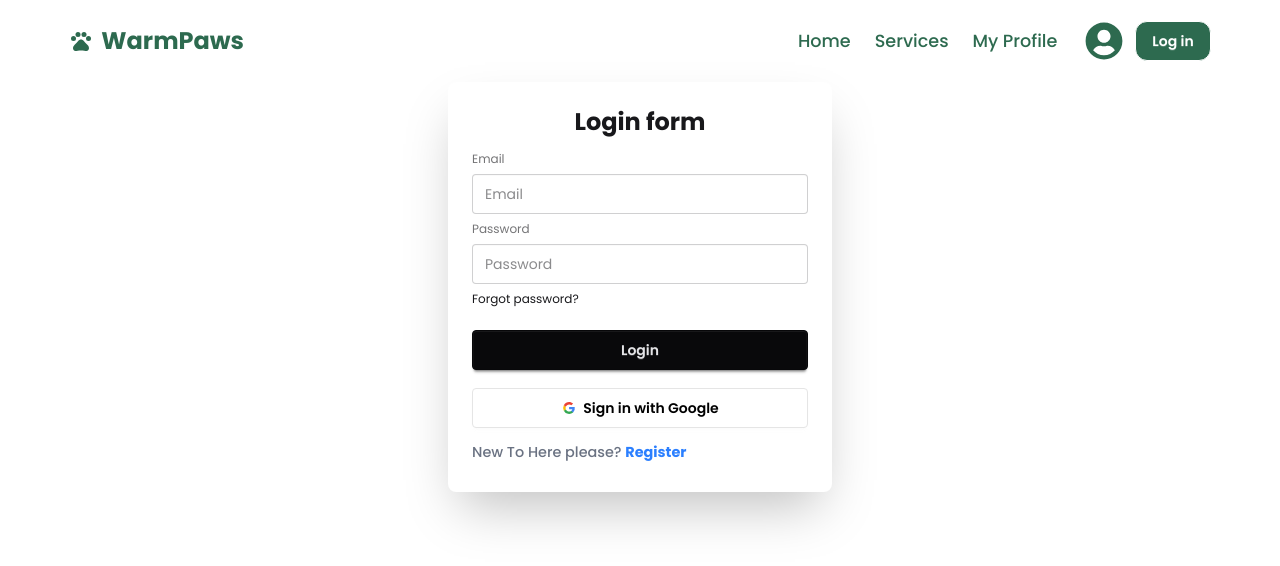
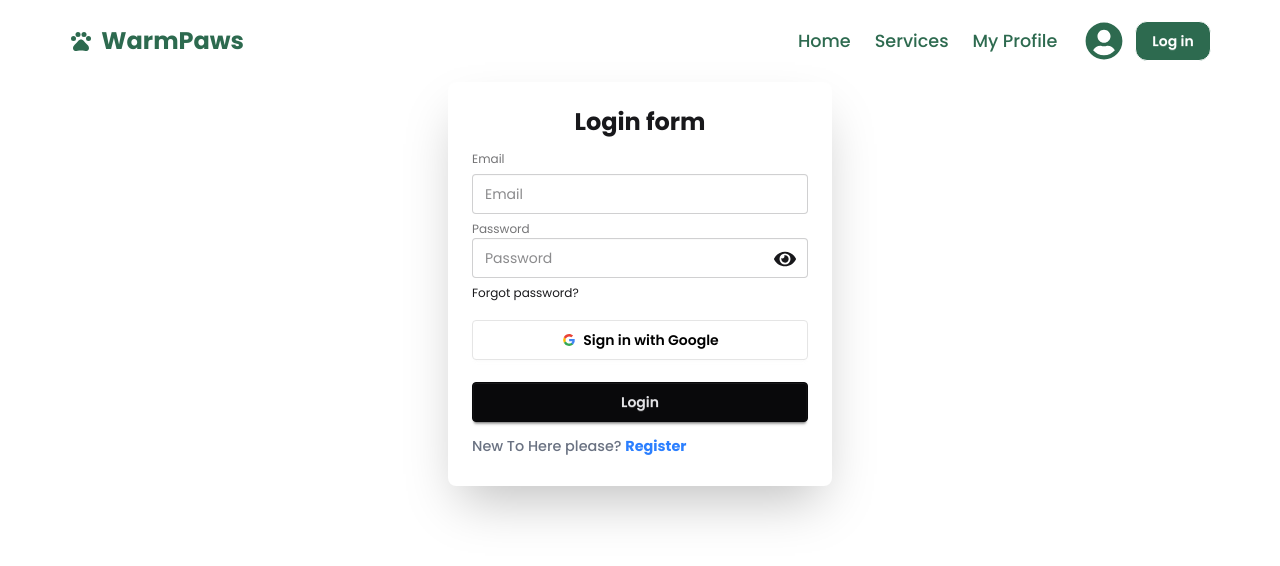
Before and after one commit to Rakibstack/WarmPaws-petcare-service, a React (Vite) app: page /auth/login in a window 1280 px wide. Shown: the top 566 px of the page. Built offline with nearby package versions, Linux system fonts and the light colour scheme; no server answers.

Commit message:
added forgot password functionality

```diff
--- /dev/null
+++ b/src/Component/Auth/Forgotpassword.jsx
@@ -0,0 +1,52 @@
+import { sendPasswordResetEmail } from 'firebase/auth';
+import React, { useEffect, useState } from 'react';
+import { useLocation, useNavigate } from 'react-router';
+import { auth } from '../../firebase/firebase.config';
+
+const Forgotpassword = () => {
+
+    const location = useLocation();
+    const navigate = useNavigate();
+    const [email,setemail] = useState('');
+    const [error,seterror] = useState();
+
+     useEffect(() => {
+        seterror('')
+        if(location.state?.email){
+            setemail(location.state.email);
+        }
+     },[location.state])
+
+     const HandleReset = (e) => {
+      e.preventDefault();
+      sendPasswordResetEmail(auth,email)
+      .then(()=> {
+         window.open("https://mail.google.com", "_blank");
+      })
+      .catch(() => {
+       seterror('Please check the email address.');
+
+      })
+
+
+     }
+    return (
+        <div className='w-11/12 mx-auto px-2 mt-5'>
+          <div className="card bg-base-100 w-full mx-auto max-w-sm  shadow-2xl">
+      <form onSubmit={HandleReset} className="card-body">
+        <fieldset className="fieldset">
+          <label className="label">Email</label>
+          <input type="email"
+          value={email}
+          onChange={(e) => setemail(e.target.value) }
+           className="input w-full" placeholder="Email" />
+           {error && <p className='text-red-500 font-medium mt-2'>{error}</p>}
+          <button className="btn bg-gradient-to-r from-pink-500 to-indigo-500 text-white mt-4">Reset Password</button>
+        </fieldset>
+      </form>
+    </div>
+        </div>
+    );
+};
+
+export default Forgotpassword;
--- a/src/Component/Auth/Login.jsx
+++ b/src/Component/Auth/Login.jsx
@@ -1,23 +1,32 @@
-import React, { use, useState } from 'react';
+import React, { use, useEffect, useState } from 'react';
 import { Link, useLocation, useNavigate } from 'react-router';
 import { Authcontext } from '../Authprovider/Authprovider';
-import { GoogleAuthProvider } from 'firebase/auth';
+import { GoogleAuthProvider,  } from 'firebase/auth';
+import { FaEye, FaEyeSlash } from 'react-icons/fa';
+import toast, { Toaster } from 'react-hot-toast';
 
 const provider = new GoogleAuthProvider();
 
 const Login = () => {
     const {loginuser,Loginpopup} = use(Authcontext);
     const [error,seterror] = useState();
+    const [showpass,setshowpass] = useState(false);
+     const [email,setemail] = useState('')
     const location = useLocation();
     const navigate = useNavigate();
 
+    useEffect(() => {
+         seterror('');
+    },[])
+
      const Handlegoogle = () => {
-        Loginpopup(provider)
+
+       Loginpopup(provider)
         .then(result => {
             console.log(result);
             navigate(`${location.state ? location.state : '/'}`)
         })
-        .caches(error => {
+        .catch(error => {
             seterror(error);
         })
      }
@@ -39,6 +48,15 @@ const Login = () => {
      })
 
     }
+         const Handleshowpass = (e) => {
+         e.preventDefault();
+         setshowpass(!showpass);
+      }
+      const Handleforgotpass = () => {
+        navigate('/auth/forgotpassword',{state:{email}})
+
+      }
+
 
     return (
         <div>
@@ -47,18 +65,30 @@ const Login = () => {
                     <h2 className='text-center font-bold text-2xl'>Login form</h2>
                     <fieldset className="fieldset">
                         <label className="label">Email</label>
-                        <input type="email" name='email' required className="input w-full" placeholder="Email" />
+                        <input type="email"
+                         value={email}
+                         onChange={(e) => setemail(e.target.value)}
+                        name='email' required className="input w-full" placeholder="Email" />
+
+                       <div className='relative'>
                         <label className="label">Password</label>
-                        <input type="password" name='password' required className="input w-full" placeholder="Password" />
-                        <div><a className="link link-hover">Forgot password?</a></div>
+                         <input type={showpass ? 'text' : "password"}
+                          name='password'
+                           required className="input w-full" placeholder="Password" />
+                         <button onClick={Handleshowpass} className='absolute   top-7 right-3'>{showpass ? <FaEyeSlash size={21}/> : <FaEye size={22} />}</button>
+                       </div>
+
+                        <div>  <Toaster />
+                        <a onClick={Handleforgotpass} className="link link-hover">Forgot password?</a></div>
                         {error && <p className='text-red-500 font-medium mt-2'>{error}</p>}
-                        <button className="btn btn-neutral mt-4">Login</button>
-                        <div>
+                         <div>
                             <button onClick={Handlegoogle} className="btn mt-3 w-full bg-white text-black border-[#e5e5e5]">
                             <svg aria-label="Google logo" width="16" height="16" xmlns="http://www.w3.org/2000/svg" viewBox="0 0 512 512"><g><path d="m0 0H512V512H0" fill="#fff"></path><path fill="#34a853" d="M153 292c30 82 118 95 171 60h62v48A192 192 0 0190 341"></path><path fill="#4285f4" d="m386 400a140 175 0 0053-179H260v74h102q-7 37-38 57"></path><path fill="#fbbc02" d="m90 341a208 200 0 010-171l63 49q-12 37 0 73"></path><path fill="#ea4335" d="m153 219c22-69 116-109 179-50l55-54c-78-75-230-72-297 55"></path></g></svg>
                             Sign in with Google
                         </button>
                         </div>
+                        <button className="btn btn-neutral mt-4">Login</button>
+
                         <p className='mt-2 font-medium text-[0.9rem] text-gray-500'>New To Here please? <Link state={location.state} to='/auth/register' className='text-blue-500 font-bold'>Register</Link> </p>
                     </fieldset>
                 </form>
--- a/src/Component/Auth/Register.jsx
+++ b/src/Component/Auth/Register.jsx
@@ -1,7 +1,8 @@
 import { Link, useLocation, useNavigate } from 'react-router';
 import { Authcontext } from '../Authprovider/Authprovider';
-import { use, useState } from 'react';
+import { use, useEffect, useState } from 'react';
 import { GoogleAuthProvider } from 'firebase/auth';
+import { FaEye, FaEyeSlash } from 'react-icons/fa';
 
 const googleprovider = new GoogleAuthProvider();
 
@@ -9,6 +10,7 @@ const Register = () => {
 
     const { createuser,signinwithpopup } = use(Authcontext);
     const [error, seterror] = useState();
+    const [showpass, setshowpass] = useState(false);
     const navigate = useNavigate();
     const location = useLocation();
 
@@ -33,7 +35,10 @@ const Register = () => {
         const password = form.password.value;
         const passwordpattern = /^(?=.*[A-Z])(?=.*[a-z]).{6,}$/
 
-        seterror('');
+       useEffect(()=> {
+         seterror('');
+       },[])
+
         if (!passwordpattern.test(password)) {
             seterror('Password Didnot Match.')
             return
@@ -45,9 +50,12 @@ const Register = () => {
             }).catch(error => {
                 const errormessage = error.code;
                 seterror(errormessage);
-
             })
 
+    }
+    const Handleshowpass = (e) => {
+      e.preventDefault();
+       setshowpass(!showpass);
     }
 
 
@@ -67,8 +75,14 @@ const Register = () => {
                         <label className="label">Email</label>
                         <input type="email" required name='email' className="input w-full bg-base-300" placeholder="Enter Your Email" />
                         {/* password */}
-                        <label className="label">Password</label>
-                        <input type="password" required name='password' className="input w-full bg-base-300" placeholder="Enter Your Password" />
+                       <div className='relative'>
+                         <label className="label">Password</label>
+                        <input type={showpass ? 'text' : 'password'}
+                         required name='password'
+                          className="input w-full bg-base-300" placeholder="Enter Your Password" />
+                        <button onClick={Handleshowpass} className='absolute   top-7 right-3'>{showpass ? <FaEyeSlash size={21}/> : <FaEye size={22} />}</button>
+                       </div>
+
 
                         {error && <p className='text-red-500 mt-1 font-medium'>{error}</p>}
                         {/* Google */}
--- a/src/Routes/Router.jsx
+++ b/src/Routes/Router.jsx
@@ -6,6 +6,7 @@ import Authenticationlayout from "../Layout/Authenticationlayout";
 import Login from "../Component/Auth/Login";
 import Register from "../Component/Auth/Register";
 import Privateroute from "../Component/PrivateRoute/Privateroute";
+import Forgotpassword from "../Component/Auth/Forgotpassword";
 
 const router = createBrowserRouter([
     {
@@ -37,6 +38,10 @@ const router = createBrowserRouter([
             {
                 path: '/auth/register',
                 element: <Register></Register>
+            },
+            {
+                path: '/auth/forgotpassword',
+                element: <Forgotpassword></Forgotpassword>
             }
         ]
     }
```
